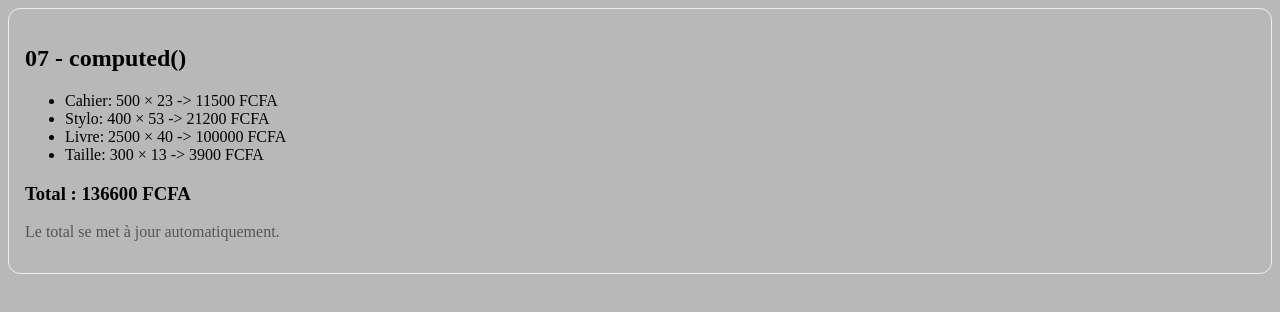
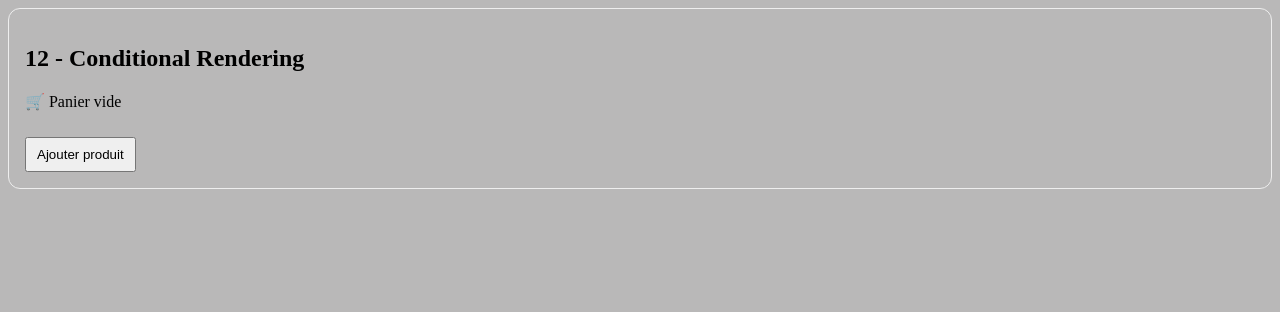
Before and after one commit to khadijadiop-g/VUECOURS, a Vue app in the folder cours/: page / in a window 1280 px wide. Shown: the top 312 px of the page. Built offline with nearby package versions, Linux system fonts and the light colour scheme.

Commit message:
Rendering

```diff
--- a/cours/src/App.vue
+++ b/cours/src/App.vue
@@ -1,5 +1,7 @@
 <script setup>
-import Computed from './demos/07_Computed/Computed.vue';
+import Rendering from './demos/08_ConditinnelRendering/Rendering.vue';
+
+// import Computed from './demos/07_Computed/Computed.vue';
 // import Reactive from './demos/06_Reactive/Reactive.vue';
 // import FormEvent from './demos/05_Event/FormEvent.vue';
 // import Event from './demos/05_Event/Event.vue';
@@ -13,7 +15,8 @@ import Computed from './demos/07_Computed/Computed.vue';
 <template>
 
 <div>
-    <Computed></Computed>
+    <Rendering></Rendering>
+    <!-- <Computed></Computed> -->
     <!-- <Reactive></Reactive> -->
     <!-- <FormEvent></FormEvent> -->
     <!-- <Event></Event> -->
--- /dev/null
+++ b/cours/src/demos/08_ConditinnelRendering/Rendering.vue
@@ -0,0 +1,33 @@
+<script setup>
+import { reactive } from 'vue';
+
+const items = reactive([])
+
+</script>
+
+<template>
+  <section class="card">
+    <h2>12 - Conditional Rendering</h2>
+
+    <!-- <p v-show="items.length===0">
+      🛒 Panier vide
+    </p> -->
+    <p v-if="items.length===0">
+      🛒 Panier vide
+    </p>
+    <ul v-else>
+      <li v-for="(i, index) in items" :key="index">
+        {{ i }}
+      </li>
+    </ul>
+
+    <button @click="items.push('Product ' + (items.length+1)  )">
+      Ajouter produit
+    </button>
+  </section>
+</template>
+
+<style scoped>
+.card { padding:16px; border:1px solid #eee; border-radius:12px; }
+button { margin-top:10px; padding:8px 10px; }
+</style>
```
